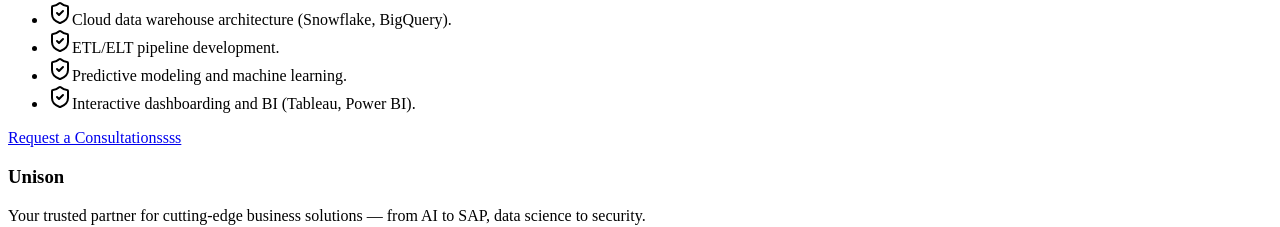
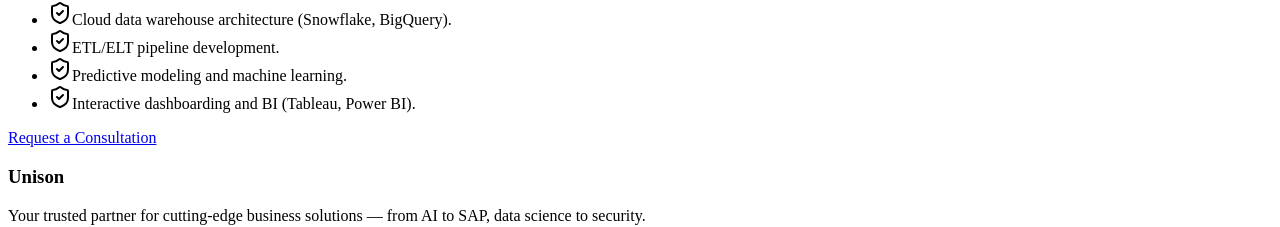
Before and after one commit to webDevMatt-dot/unison-, a Next.js app: page /DataEng in a window 1280 px wide. Shown: the part 1289-1516 px from the top of the page. Built offline with nearby package versions, Linux system fonts and the light colour scheme.

Commit message:
UPDATE: debug changes delete unison- and now we test

```diff
--- a/src/pages/DataEng.tsx
+++ b/src/pages/DataEng.tsx
@@ -68,7 +68,7 @@ const DataPage = () => {
             href="/#contact"
             className="inline-block px-10 py-4 bg-blue-600 text-white font-bold rounded-full shadow-lg hover:bg-blue-700 transition duration-300 transform hover:scale-105"
           >
-            Request a Consultationssss
+            Request a Consultation
           </a>
         </div>
       </motion.div>
```
Also changed, not shown: 5 other files (tests, documents, lock files or other folders).
